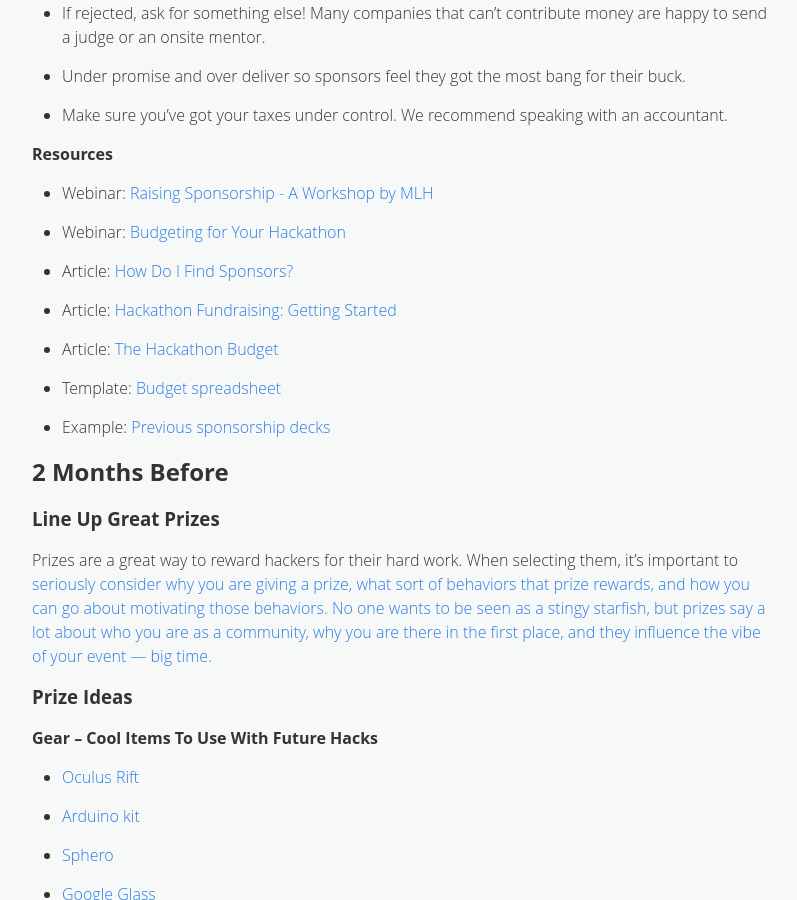
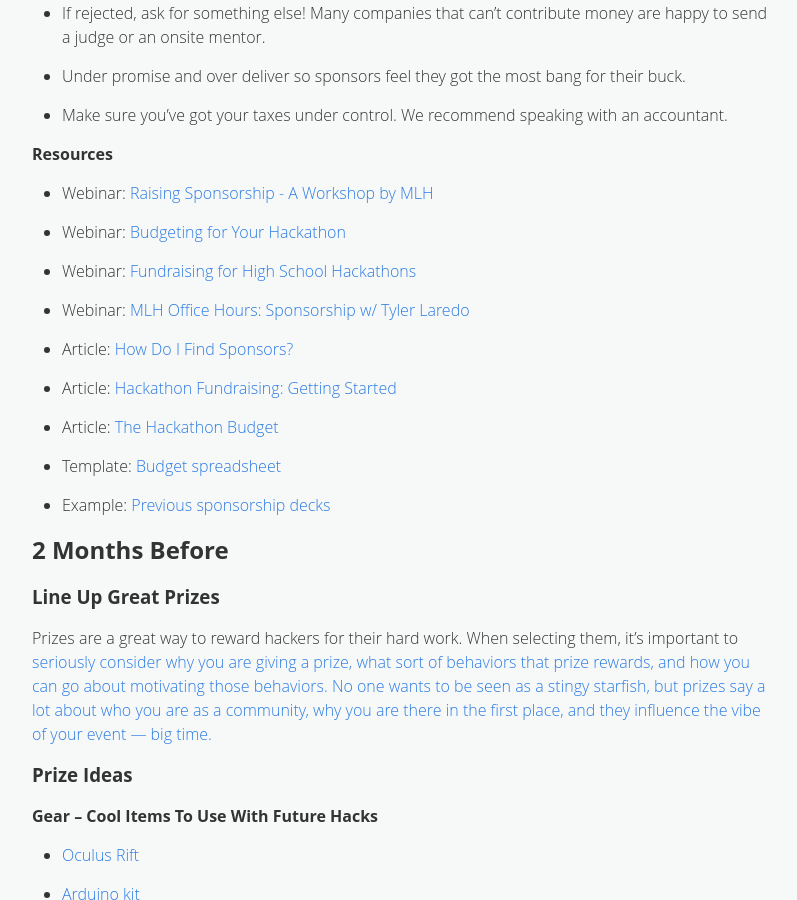
Before and after one commit to MLH/mlh-hackathon-organizer-guide, a Jekyll site: the page built from index.md, in a window 1280 px wide and 900 px high, scrolled down 12289 px. Shown: the whole window, without its empty margins (238-1035 px from the left). Built offline with Jekyll 4.4.1, drawn with Linux system fonts in a browser that asks for light colours.

Commit message:
Added sponsorship videos.

```diff
--- a/index.md
+++ b/index.md
@@ -452,6 +452,10 @@ Once you’ve ascertained how much money your hackathon needs and created your s
 * Webinar: [Raising Sponsorship - A Workshop by MLH](https://www.youtube.com/watch?v=QI9NVe2wA5w)
 
 * Webinar: [Budgeting for Your Hackathon](https://www.youtube.com/watch?v=-ybgtN2GjTQ)
+
+* Webinar: [Fundraising for High School Hackathons](https://www.youtube.com/watch?v=q44l5Hd87TQ)
+
+* Webinar: [MLH Office Hours: Sponsorship w/ Tyler Laredo](https://www.youtube.com/watch?v=PGYud3pCiIQ)
 
 * Article: [How Do I Find Sponsors?](http://news.mlh.io/find-sponsors-questions-sponsorship-workshop-12-30-2014)
 
```
